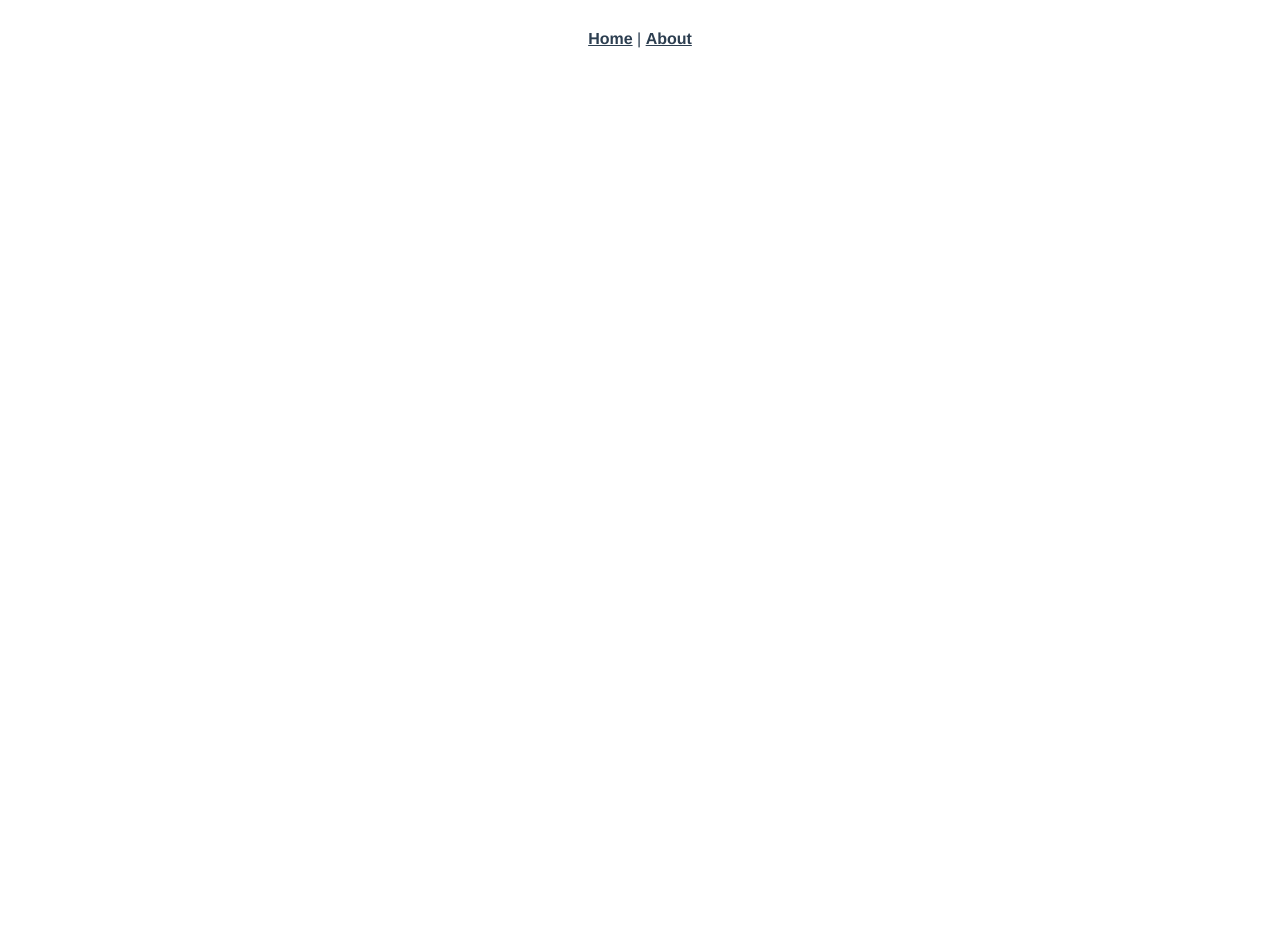
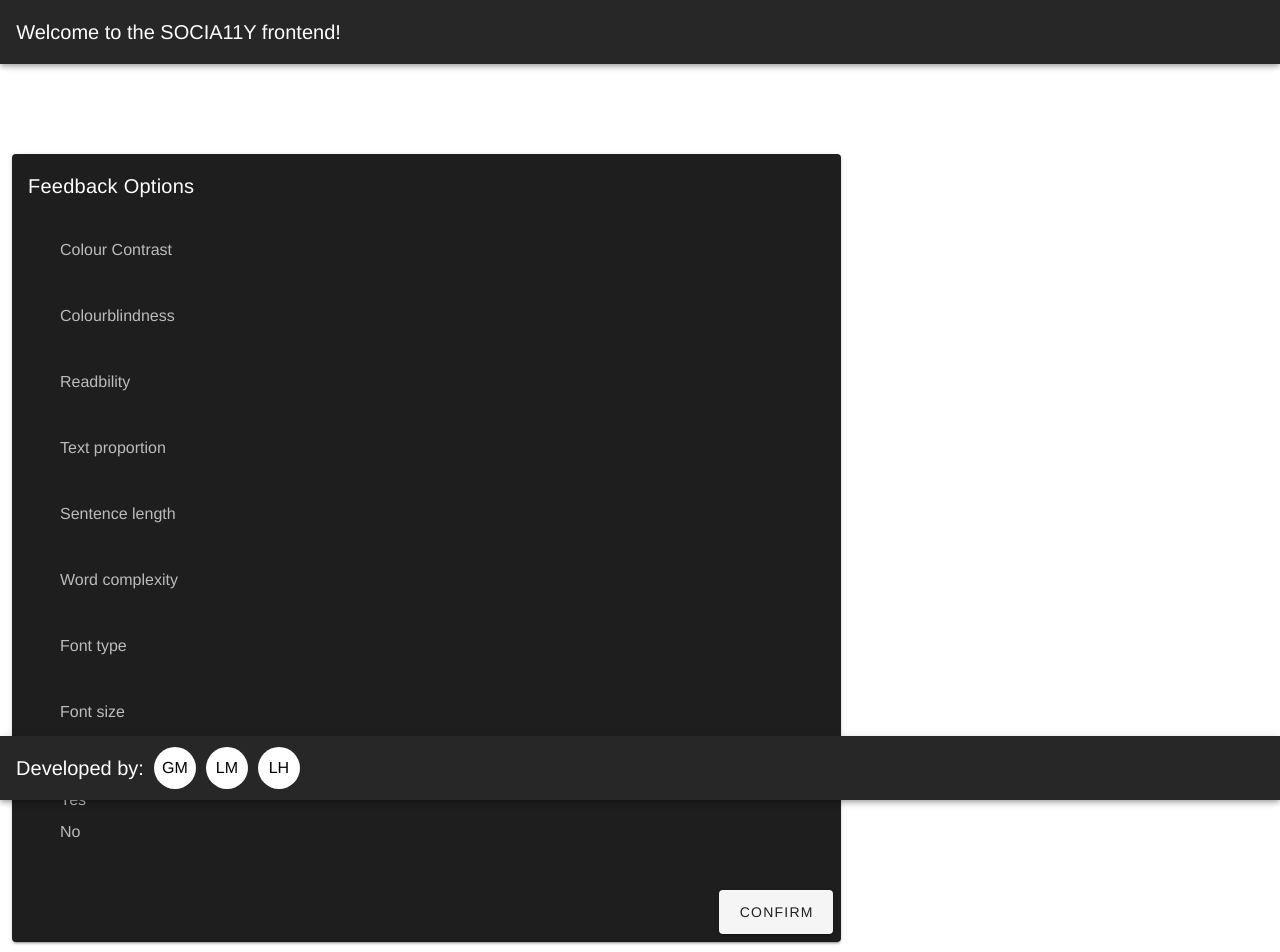
Before and after one commit to nightmarlin/socia11y, a Vue app in the folder frontend/: page /#/evaluation in a window 1280 px wide. Shown: the top 952 px of the page. Before the commit the page ends 800 px from the top, so only its background shows below. Built offline with nearby package versions, Linux system fonts and the light colour scheme; the HTML template or start-up script is replaced by a standard one.

Commit message:
Renamed evaluation page and moved OptionCard component

```diff
--- a/frontend/src/components/OptionCard.vue
+++ b/frontend/src/components/OptionCard.vue
@@ -18,7 +18,7 @@
     </v-card-text>
     <v-card-actions>
       <v-spacer />
-      <router-link to="/about">
+      <router-link to="/">
         <v-btn light large @click="onConfirm">Confirm</v-btn>
       </router-link>
     </v-card-actions>
--- a/frontend/src/components/UploadCard.vue
+++ b/frontend/src/components/UploadCard.vue
@@ -8,7 +8,9 @@
     </v-card-text>
     <v-card-actions>
       <v-spacer />
-      <v-btn light large @click="onUpload">Upload</v-btn>
+      <router-link to="/evaluation">
+        <v-btn light large @click="onUpload">Upload</v-btn>
+      </router-link>
     </v-card-actions>
   </v-card>
 </template>
--- a/frontend/src/router/index.ts
+++ b/frontend/src/router/index.ts
@@ -11,12 +11,12 @@ const routes: Array<RouteConfig> = [
     component: Home
   },
   {
-    path: '/about',
-    name: 'About',
+    path: '/evaluation',
+    name: 'Evaluation',
     // route level code-splitting
     // this generates a separate chunk (about.[hash].js) for this route
     // which is lazy-loaded when the route is visited.
-    component: () => import(/* webpackChunkName: "about" */ '../views/About.vue')
+    component: () => import(/* webpackChunkName: "about" */ '../views/Evaluation.vue')
   }
 ]
 
--- a/frontend/src/views/About.vue
+++ b/frontend/src/views/Evaluation.vue
@@ -3,9 +3,11 @@
     <TitleBar />
     <v-main>
       <v-container fluid>
-        <router-link to="/">
-          <v-btn light large @click="onConfirm">Go back</v-btn>
-        </router-link>
+        <v-row>
+          <v-col sm="8">
+            <OptionCard />
+          </v-col>
+        </v-row>
       </v-container>
     </v-main>
     <Footer />
@@ -15,13 +17,15 @@
 <script lang="ts">
 import Vue from "vue";
 import TitleBar from "@/components/TitleBar.vue";
+import OptionCard from "@/components/OptionCard.vue";
 import Footer from "@/components/Footer.vue";
 
 export default Vue.extend({
-  name: "About",
+  name: "Evaluation",
 
   components: {
     TitleBar,
+    OptionCard,
     Footer
   },
 
--- a/frontend/src/views/Home.vue
+++ b/frontend/src/views/Home.vue
@@ -6,9 +6,6 @@
         <v-row>
           <v-col sm="4">
             <UploadCard />
-          </v-col>
-          <v-col sm="8">
-            <OptionCard />
           </v-col>
         </v-row>
       </v-container>
@@ -21,7 +18,6 @@
 import Vue from "vue";
 import TitleBar from "@/components/TitleBar.vue";
 import UploadCard from "@/components/UploadCard.vue";
-import OptionCard from "@/components/OptionCard.vue";
 import Footer from "@/components/Footer.vue";
 
 export default Vue.extend({
@@ -30,7 +26,6 @@ export default Vue.extend({
   components: {
     TitleBar,
     UploadCard,
-    OptionCard,
     Footer
   },
 
```
